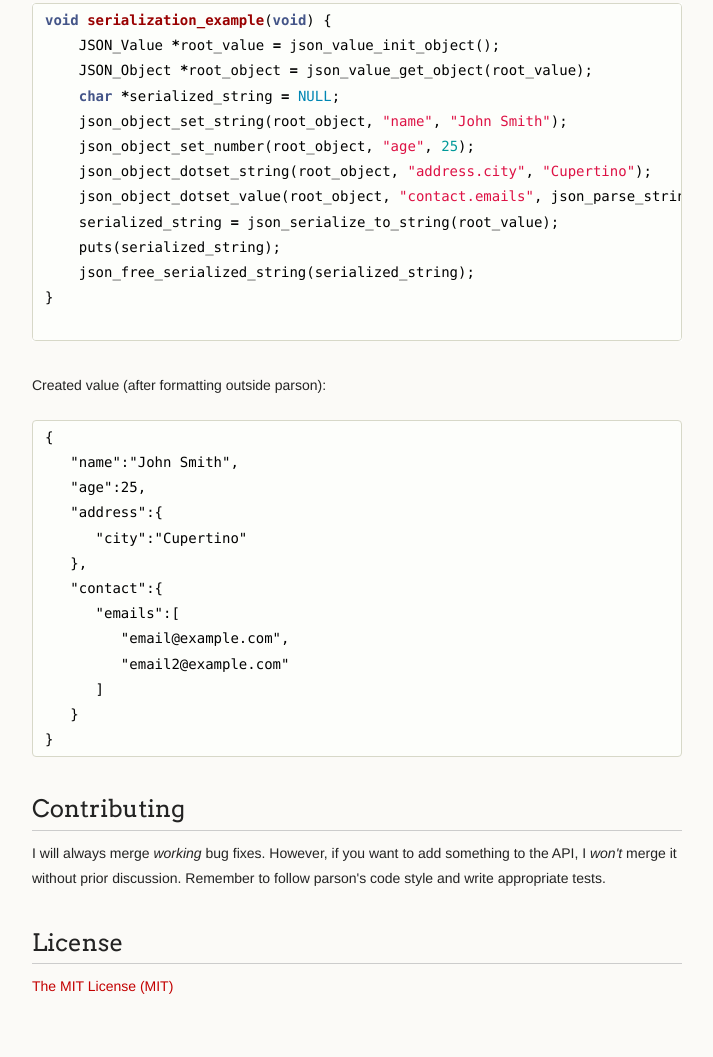
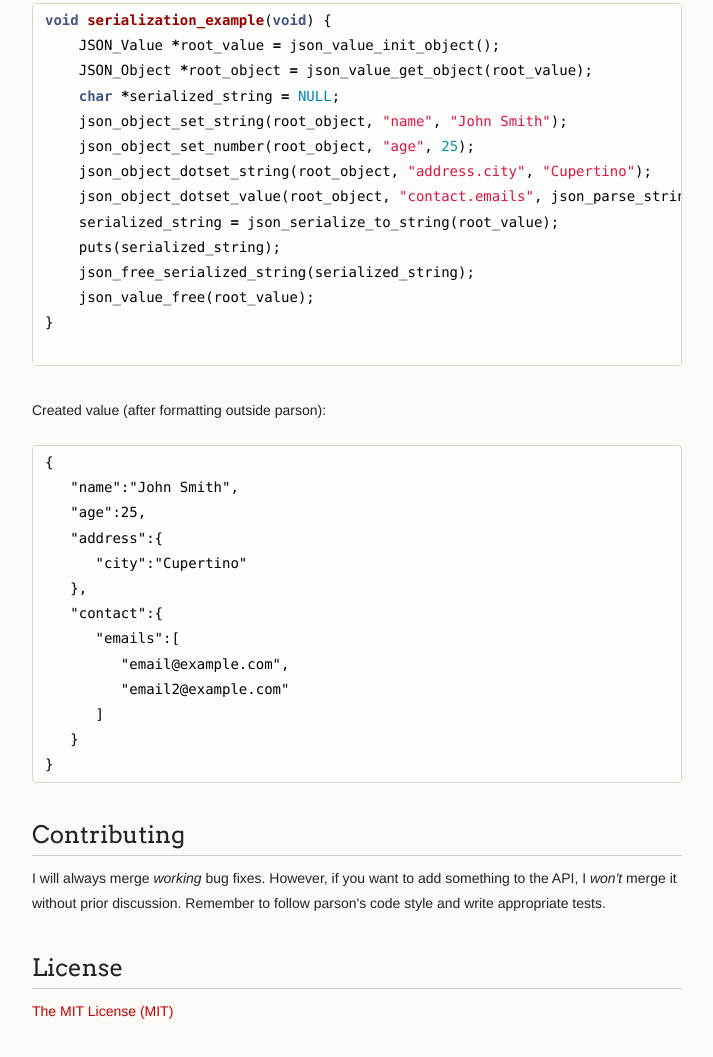
Before and after one commit to kgabis/parson, a plain HTML site: page index.html in a window 1280 px wide. Shown: the part 2909-3966 px from the top of the page, without its empty margins (278-991 px from the left). Drawn offline with Linux system fonts and the light colour scheme.

```diff
--- a/index.html
+++ b/index.html
@@ -162,6 +162,7 @@
     <span class="n">serialized_string</span> <span class="o">=</span> <span class="n">json_serialize_to_string</span><span class="p">(</span><span class="n">root_value</span><span class="p">);</span>
     <span class="n">puts</span><span class="p">(</span><span class="n">serialized_string</span><span class="p">);</span>
     <span class="n">json_free_serialized_string</span><span class="p">(</span><span class="n">serialized_string</span><span class="p">);</span>
+    <span class="n">json_value_free</span><span class="p">(</span><span class="n">root_value</span><span class="p">);</span>
 <span class="p">}</span>
 
 </pre></div>
```
Also changed, not shown: params.json (+1 -1 lines).
